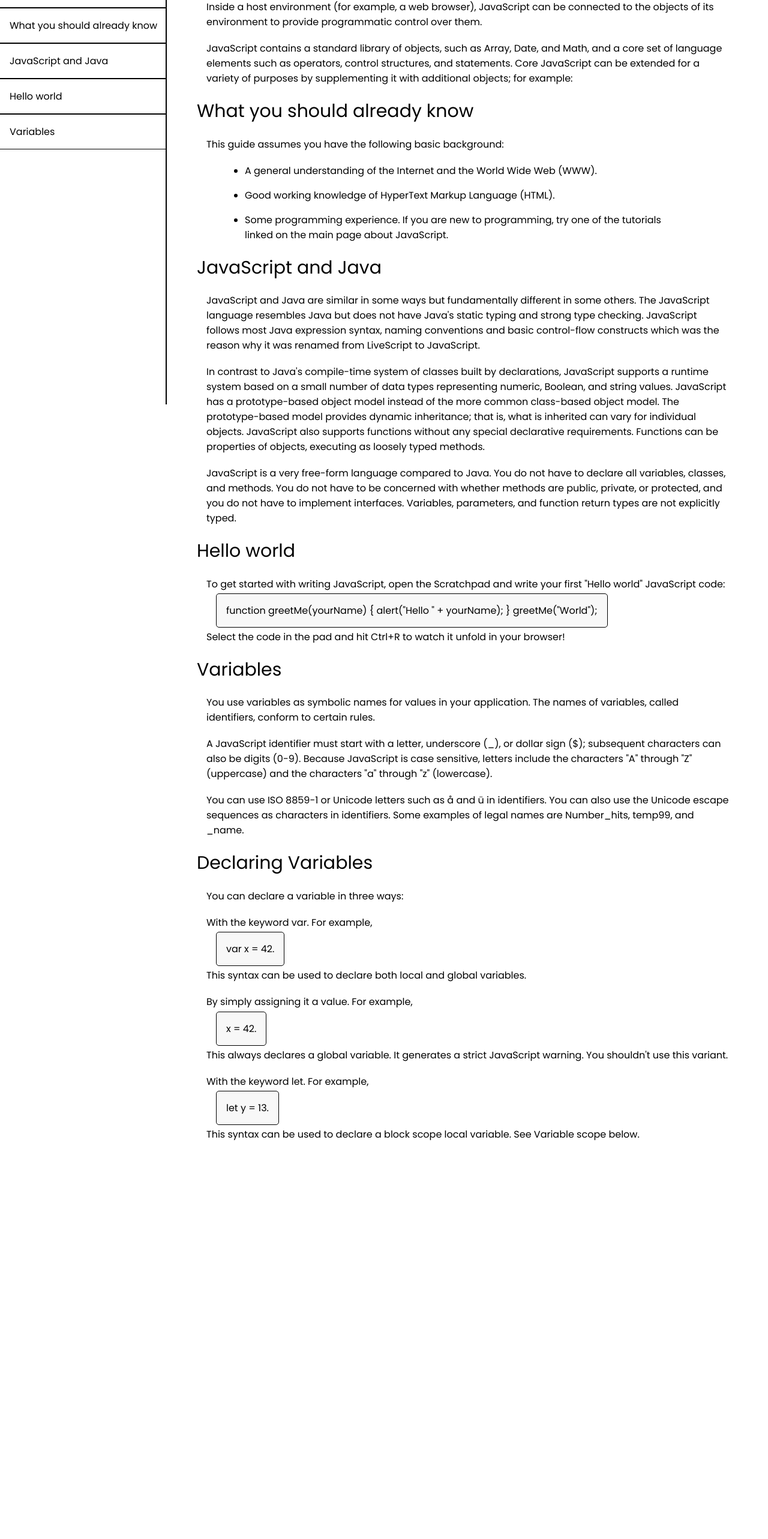
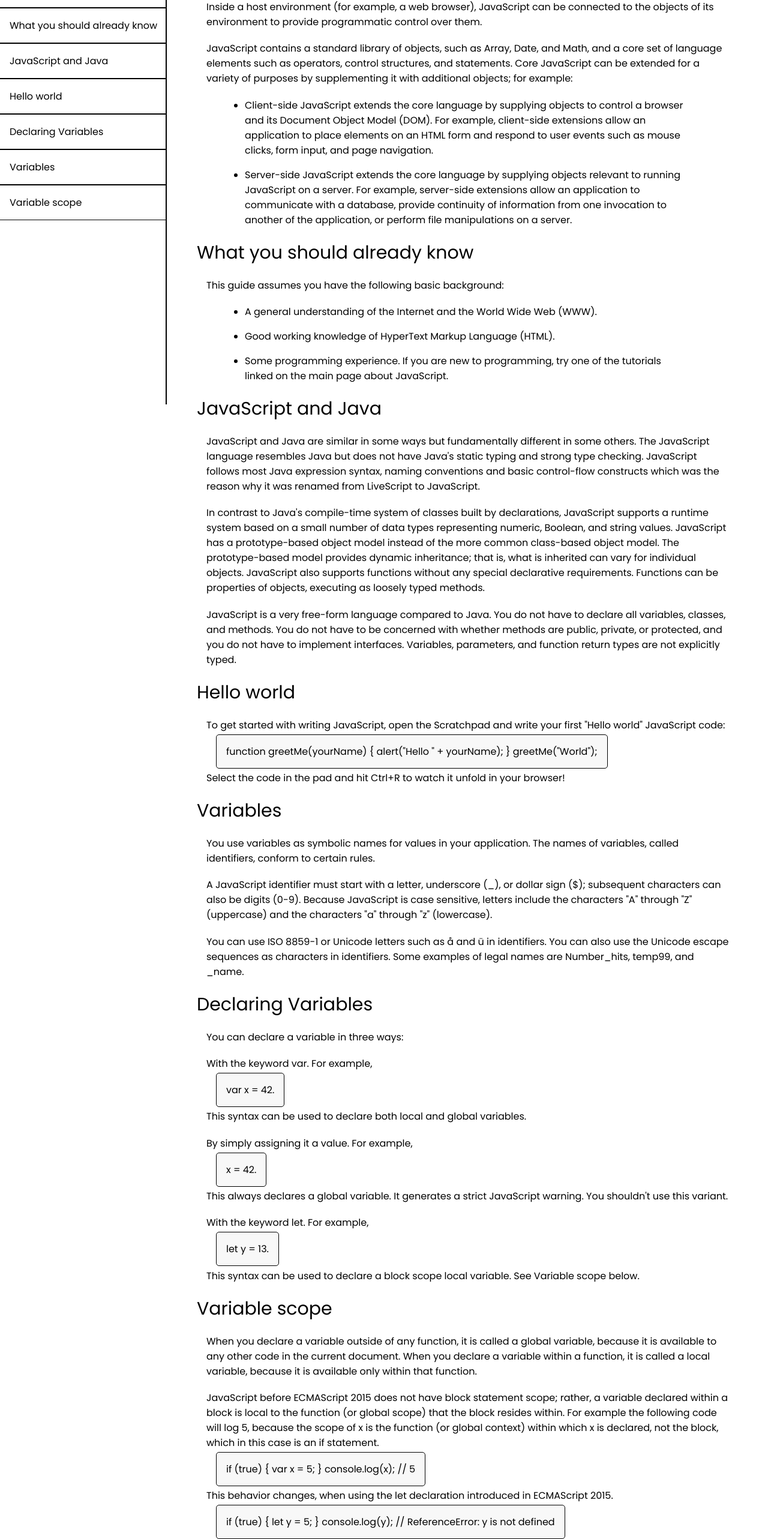
Before and after one commit to emperoreddy/Documentation-Page, a plain HTML site: page index.html in a window 1280 px wide. Shown: the part 126-2691 px from the top of the page at 60% size. Before the commit the page ends 2065 px from the top, so only its background shows below. Drawn offline with Linux system fonts and the light colour scheme.

Commit message:
final project

```diff
--- a/index.html
+++ b/index.html
@@ -15,8 +15,10 @@
         <a href="#Introduction" class="nav-link">Introduction</a>
         <a href="#What_you_should_already_know" class="nav-link">What you should already know</a>
         <a href="#JavaScript_and_Java" class="nav-link">JavaScript and Java</a>
-        <a href="#Hello_world" class="nav-link">Hello world</a>
+        <a href="#Hello_World" class="nav-link">Hello world</a>
+        <a href="#Declaring_variables" class="nav-link">Declaring Variables</a>
         <a href="#Variables" class="nav-link">Variables</a>
+        <a href="#Variable_scope" class="nav-link">Variable scope<a>
       </nav>
 
     <main id="main-doc">
@@ -35,6 +37,10 @@
           for a variety of purposes by supplementing it with additional objects;
           for example:
         </p>
+        <ul>
+          <li>Client-side JavaScript extends the core language by supplying objects to control a browser and its Document Object Model (DOM). For example, client-side extensions allow an application to place elements on an HTML form and respond to user events such as mouse clicks, form input, and page navigation.</li>
+          <li>Server-side JavaScript extends the core language by supplying objects relevant to running JavaScript on a server. For example, server-side extensions allow an application to communicate with a database, provide continuity of information from one invocation to another of the application, or perform file manipulations on a server.</li>
+        </ul>
       </section>
       <section class="main-section" id="What_you_should_already_know">
         <header>What you should already know</header>
@@ -136,6 +142,15 @@
           Variable scope below.
         </p>
       </section>
+      <section class="main-section" id="Variable_scope">
+        <header>Variable scope</header>
+        <p>When you declare a variable outside of any function, it is called a global variable, because it is available to any other code in the current document. When you declare a variable within a function, it is called a local variable, because it is available only within that function.</p>
+        <p>JavaScript before ECMAScript 2015 does not have block statement scope; rather, a variable declared within a block is local to the function (or global scope) that the block resides within. For example the following code will log 5, because the scope of x is the function (or global context) within which x is declared, not the block, which in this case is an if statement.</p>
+        <code>if (true) { var x = 5; } console.log(x); // 5</code>
+        <p>This behavior changes, when using the let declaration introduced in ECMAScript 2015.</p>
+        <code>if (true) { let y = 5; } console.log(y); // ReferenceError: y is
+not defined</code>
+      </section>
     </main>
     <script src="main.js"></script>
   </body>
--- a/style.scss
+++ b/style.scss
@@ -60,7 +60,6 @@ header {
     .nav-link, header {
       display: none;
     }
-    margin-left: 3rem;
   }
   #main-doc {
     margin: 0 auto;
```
Also changed, not shown: style.css, 1 other file.
